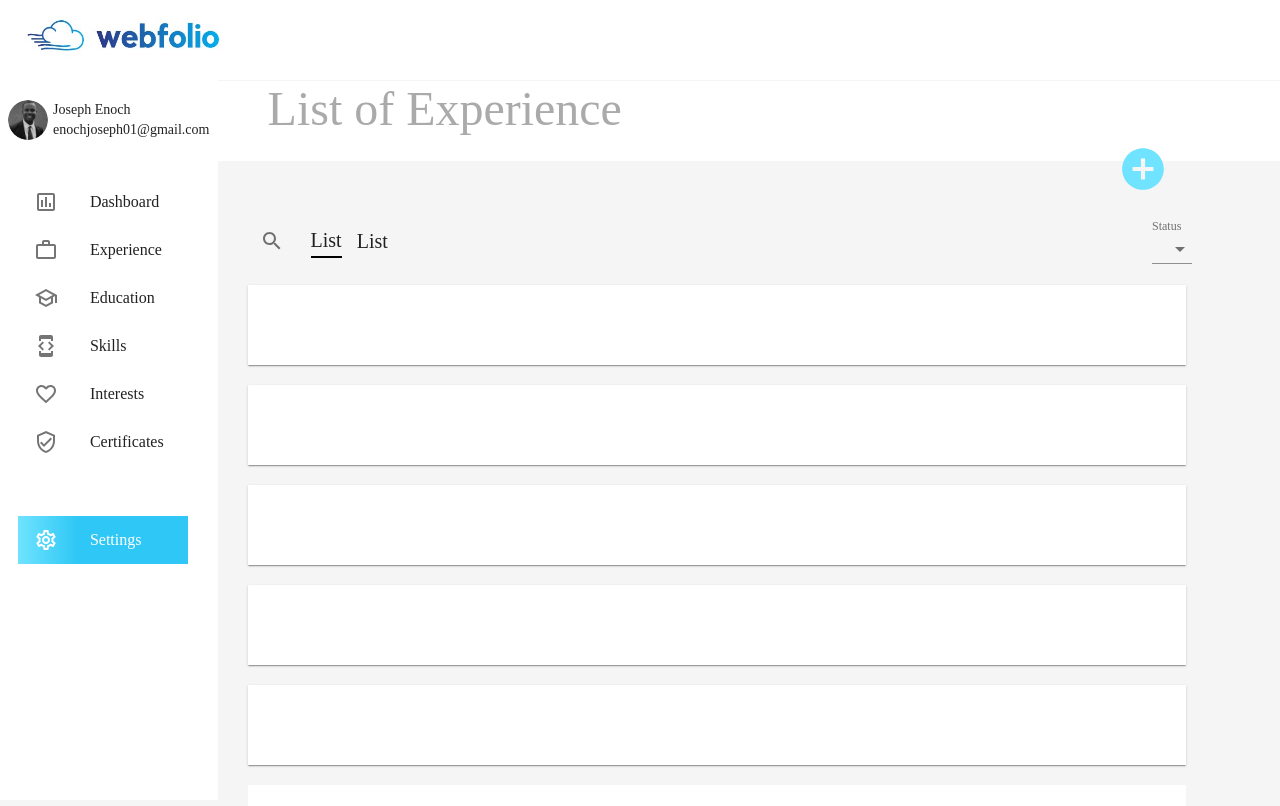
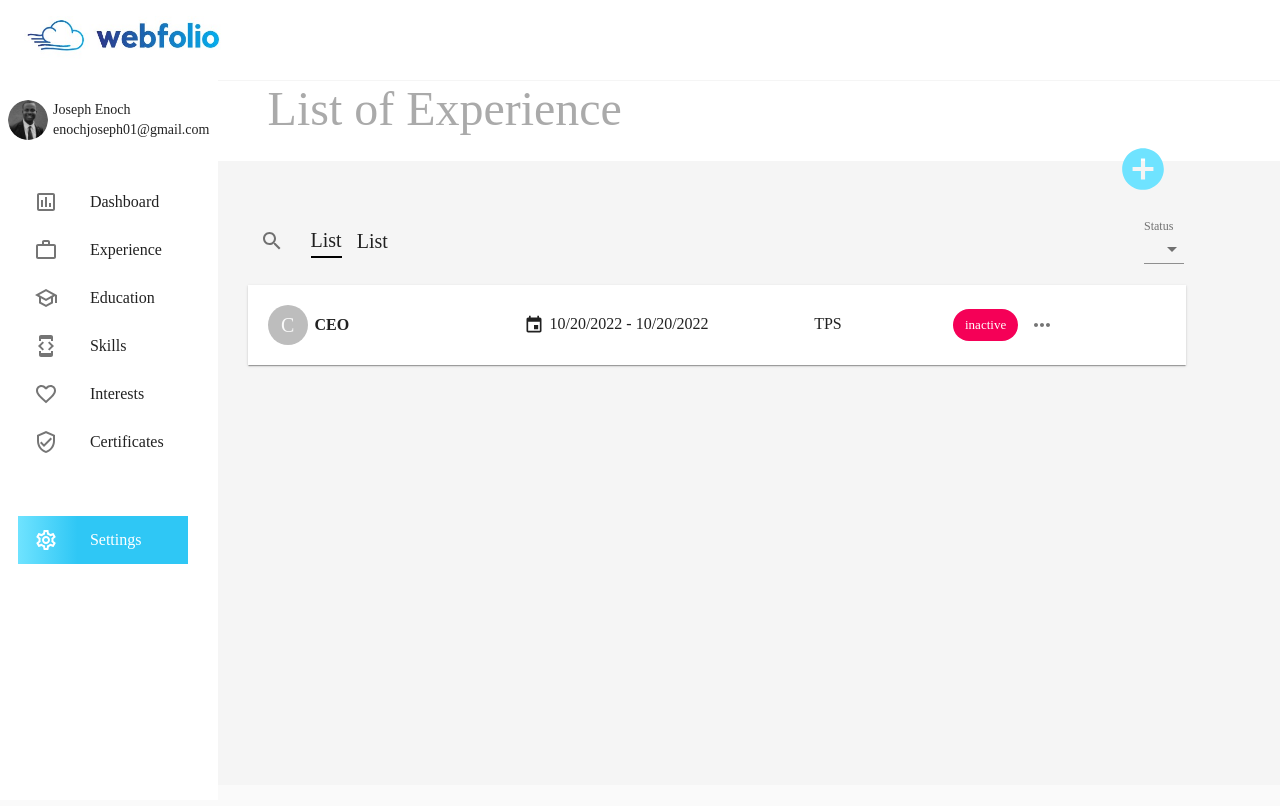
Before and after one commit to lucatosc/Portfolio-dashboard-editor-velzon, a React (Create React App) app: page /Experience in a window 1280 px wide. Shown: the top 806 px of the page. Built offline with nearby package versions, Linux system fonts and the light colour scheme; what webfontloader would draw is missing.

Commit message:
Latest changes to the DataTable

```diff
--- a/src/components/Dashboard/AnalyticsCard.jsx
+++ b/src/components/Dashboard/AnalyticsCard.jsx
@@ -9,11 +9,10 @@ const useStyles = makeStyles((theme) => ({
         margin:"0 15px",
         borderRadius: "30px",
         minWidth:"250px",
-        [theme.breakpoints.down("sm")]:{
-            marginTop:"15px",
-
-            height:"20vh",
-            // minWidth: "110px",
+        [theme.breakpoints.down("md")]:{
+            marginTop:"30px",
+            height:"100%",
+            width:"70%",
         }
     },
     cardContent: {
--- a/src/components/DataTable.jsx
+++ b/src/components/DataTable.jsx
@@ -1,5 +1,6 @@
-import {React} from 'react';
-import {makeStyles, Box} from "@material-ui/core"
+import {React, useState} from "react";
+import {makeStyles, Box, Typography, Grid, Avatar, Chip, IconButton} from "@material-ui/core";
+import {Event, MoreHoriz} from "@material-ui/icons";
 
 
 const useStyles = makeStyles((theme) =>({
@@ -9,39 +10,106 @@ const useStyles = makeStyles((theme) =>({
 
     },
     dataContainer:{
+        whiteSpace: 'nowrap',
+        display:"flex",
+        alignItems:"center",
         height: "10vh",
         width: "100%",
         backgroundColor: 'white',
         marginTop:"20px",
+        transition: "all 5s cubic-bezier(.25,.8,.25,1)",
         '&:hover': {
             opacity: [0.9, 0.8, 0.7],
+            boxShadow: "0 5px 10px rgba(0,0,0,0.12), 0 10px 10px rgba(0,0,0,0.12)",
           },
     }
 }))
 
+//dummy data for the data table
+const roleName = "CEO"
+const company = "TPS"
+const startDate = "10/20/2022"
+const endDate = "10/20/2022"
+const active = false
+
+
 const DataTable = () => {
+    const [openOptions, setOpenOptions] = useState(false)
     const styles = useStyles()
     return (
         <div className={styles.rootContainer}>
             <Box className={styles.dataContainer} boxShadow={1}>
+                <Grid
+                    container
+                    style={{
+                        marginLeft:"20px",
+                        width:"5%"}}>
+                    <Grid item>
+                        <Avatar>{roleName[0]}</Avatar>
+                    </Grid >
+                </Grid>
+                <Typography
+                    variant="body1"
+                    style={{
+                        display:"inline-block",
+                        width:"160px",
+                        marginRight:"50px",
+                        fontWeight:"bold"
+                    }}
+                >
+                    {roleName.length<20 ? roleName : roleName+"..."}
+                </Typography>
+                <Box
+                    style={{
+                        display:"flex",
+                        alignItems:"center",
+                        width: "25%"
+                    }}
+                >
+                    <Event fontSize="small" />
+                    <Typography
+                        style={{
+                            margin:"0px 0px 2px 5px"
+                        }}
+                        variant="body1"
+                    >
+                        {startDate+ " - "+endDate}
+                    </Typography>
+                </Box>
+                <Box
+                    style={{
+                        width:"10%",
+                        marginLeft:50,
+                        display:"flex",
+                        alignItems:"center",
+                    }}
+                >
+                    <Typography
+                        style={{
+                            margin:"0px 0px 2px 5px"
+                        }}
+                        variant="body1"
+                    >
+                        {company}
+                    </Typography>
+                </Box>
+                <Box
+                    style={{
+                        marginLeft:50,
+                        display:"flex",
+                        alignItems:"center",
+                        borderRadius:20,
+                    }}
+                >
+                    <Chip label={active ? "active" : "inactive" } color={active ? "primary": "secondary"} />
+                </Box>
+                <IconButton>
+                    <MoreHoriz/>
 
-            </Box>
-            <Box className={styles.dataContainer} boxShadow={1}>
+                </IconButton>
+                {/* <Collapse in={open} timeout="auto" unmountOnExit>
 
-            </Box>
-            <Box className={styles.dataContainer} boxShadow={1}>
-
-            </Box>
-
-            <Box className={styles.dataContainer} boxShadow={1}>
-
-            </Box>
-            <Box className={styles.dataContainer} boxShadow={1}>
-
-            </Box>
-
-            <Box className={styles.dataContainer}>
-
+                </Collapse> */}
             </Box>
         </div>
     );
--- a/src/components/Experience/Experience.jsx
+++ b/src/components/Experience/Experience.jsx
@@ -6,6 +6,9 @@ import {AddCircle} from "@material-ui/icons/";
 import DataTable from "../DataTable";
 
 const useStyles = makeStyles((theme) =>({
+    rootContainer:{
+        height:"88vh"
+    },
     addIcon:{
         position:"absolute",
         top:"16.5vh",
@@ -28,7 +31,7 @@ const useStyles = makeStyles((theme) =>({
 const Experience = ()=>{
     const classes= useStyles()
     return(
-        <div>
+        <div className={classes.rootContainer} >
             <ExperienceHeader/>
             <div className = {classes.addIcon}>
             <IconButton>
--- a/src/components/Experience/ExperienceHeader.jsx
+++ b/src/components/Experience/ExperienceHeader.jsx
@@ -4,13 +4,12 @@ import {makeStyles, Typography} from "@material-ui/core"
 
 const useStyles = makeStyles((theme) => ({
     headerDiv:{
-        position:"relative",
         display:"flex",
+        width:"100%",
         height:80,
         maxHeight:100,
         backgroundColor:"#ffffff",
         overflow:"visible",
-
     },
     text:{
         marginLeft:50,
--- a/src/components/Experience/SearchBar.jsx
+++ b/src/components/Experience/SearchBar.jsx
@@ -1,14 +1,23 @@
 import {React, useState} from 'react';
-import { IconButton, Typography, MenuItem, FormControl, InputLabel, Select } from '@material-ui/core';
+import { IconButton, Typography, MenuItem, FormControl, InputLabel, Select, makeStyles } from '@material-ui/core';
 import {Search} from "@material-ui/icons"
 
+const useStyles = makeStyles((theme) =>({
+    rootContainer:{
+        display:"flex",
+        alignItems:"center",
+        width:"94%",
+        marginTop:"7vh",
+    }
+}))
 const SearchBar = () => {
+    const classes = useStyles()
     const [status, setStatus] = useState('');
     const handleChange = (event) => {
         setStatus(event.target.value);
     };
     return (
-        <div style={{display:"flex", alignItems:"center", width:"94%", marginTop:"7vh"}}>
+        <div className={classes.rootContainer}>
             <IconButton>
                 <Search/>
             </IconButton>
@@ -24,7 +33,7 @@ const SearchBar = () => {
             >
                 List
             </Typography>
-            <div style={{position:"absolute",left:"90%"}}>
+            <div style={{position:"absolute",right:"7.5%"}}>
                 <FormControl variant="standard"  size="small">
                     <InputLabel id="demo-simple-select-standard-label" shrink>Status</InputLabel>
                     <Select
--- a/src/components/Header.jsx
+++ b/src/components/Header.jsx
@@ -7,7 +7,6 @@ import { Menu, Cancel} from "@material-ui/icons"
 const useStyles = makeStyles((theme) =>({
     root:{
         backgroundColor: "#FFFFFF",
-
         [theme.breakpoints.up("lg")]: {
             height: "80px",
         }
```
